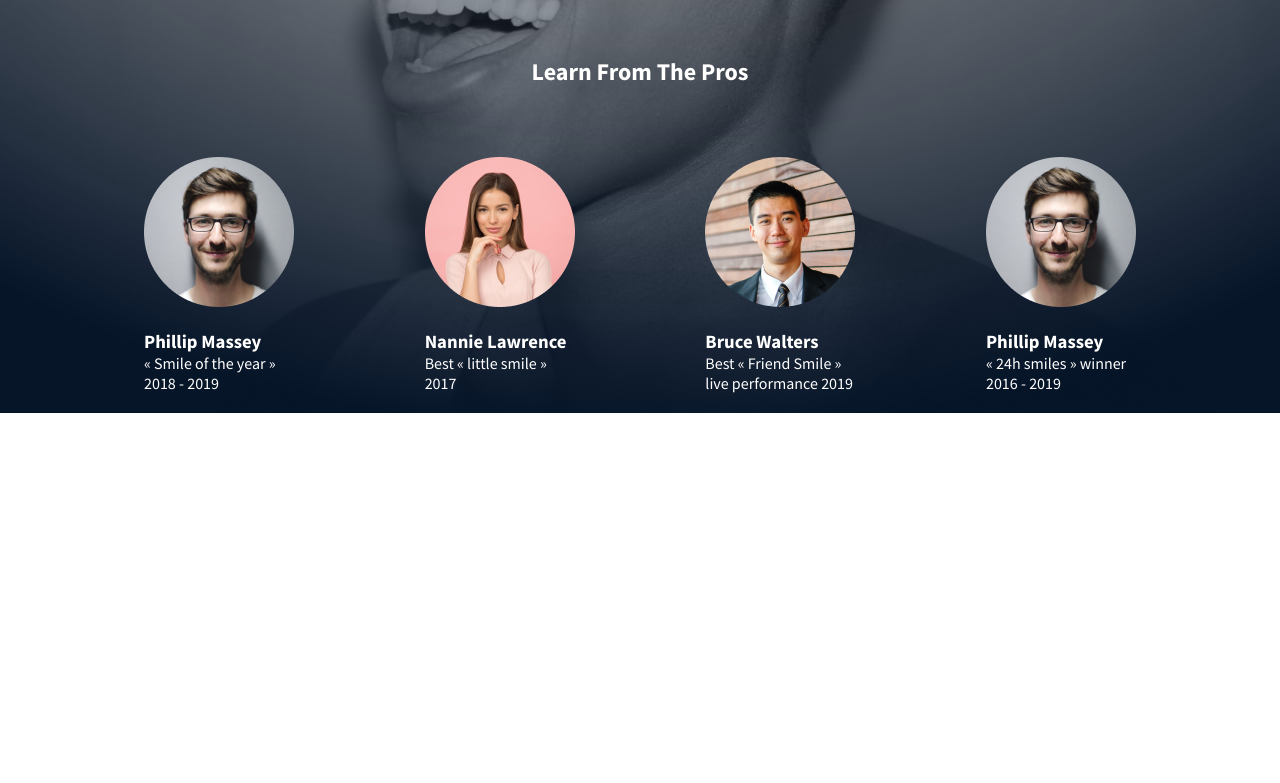
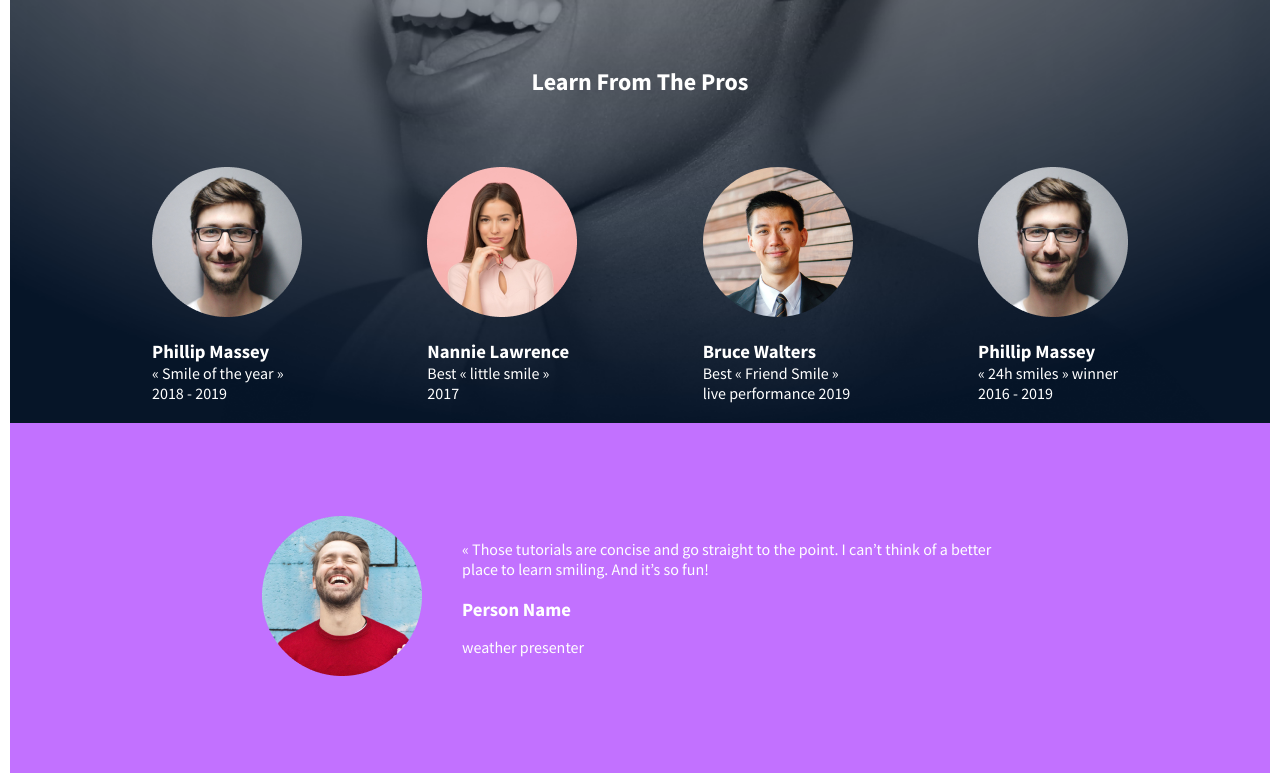
Before and after one commit to bela-codes/Alx_Figma_Project, a plain HTML site: page index.html in a window 1280 px wide. Shown: the part 445-1228 px from the top of the page. Before the commit the page ends 858 px from the top, so only its background shows below. Drawn offline with Linux system fonts and the light colour scheme.

Commit message:
testimonials done

```diff
--- a/index.html
+++ b/index.html
@@ -68,5 +68,17 @@
             </div>
         </div>
     </div>
+    <div class="testimonials">
+        <div class="testimony">
+            <div class="person">
+                <img src="images/5.png" alt="">
+            </div>
+            <div class="">
+                <p>« Those tutorials are concise and go straight to the point. I can’t think of a better place to learn smiling. And it’s so fun!</p>
+                <h3>Person Name</h3>
+                <p>weather presenter</p>
+            </div>
+        </div>
+    </div>
 </body>
 </html>
--- a/styles.css
+++ b/styles.css
@@ -1,6 +1,6 @@
 body {
     font-family: 'Source Sans Pro', sans-serif;
-    margin: 0;
+    margin: 10px;
 }
 
 .container {
@@ -107,3 +107,26 @@ h3 {
 .bruce img {
     border-radius: 50%;
 }
+
+
+/* Part 1 Testimonials */
+.testimonials {
+    width: 100%;
+    background-color: #C271FF;
+    display: flex;
+    justify-content: center;
+    align-items: center;
+}
+
+.testimony {
+    width: 60%;
+    height: 350px;
+    color: white;
+    display: flex;
+    justify-content: center;
+    align-items: center;
+}
+
+.testimony .person {
+    margin-right: 40px;
+}
```
